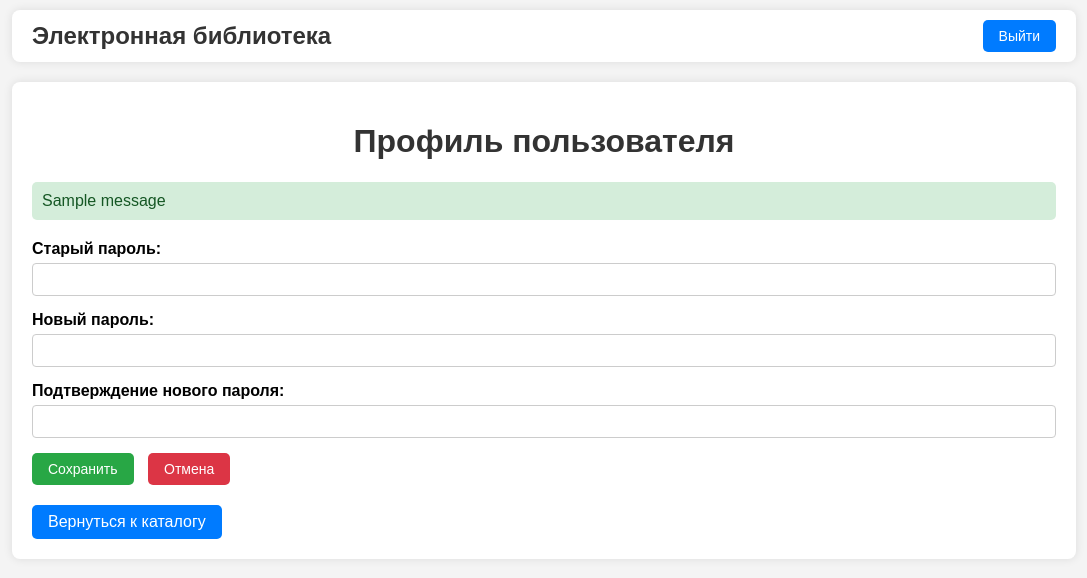
After one commit to betemich/echoserver, a Django app: page /profile/lervqq/?change_password=true in a window 1280 px wide. The commit adds this page. Shown: the top 578 px of the page, without its empty margins (96-1183 px from the left). Run offline with Django 5.2, Linux system fonts and the light colour scheme; a user stored in the database is signed in; data comes from the database, SQL or seed files in the repository; tables that the repository leaves empty hold one stand-in row (values such as "Sample post"); one stand-in notice (Sample message) is shown.

Commit message:
change password in progress

```diff
--- a/echoserver/echo/forms.py
+++ b/echoserver/echo/forms.py
@@ -26,6 +26,12 @@ class RegistrationForm(forms.ModelForm):
             raise forms.ValidationError("Логин занят")
         return login
 
+    def clean_mail(self):
+        mail = self.cleaned_data['mail']
+        if User.objects.filter(mail=mail).exists():
+            raise forms.ValidationError("Почта уже зарегистрирована")
+        return mail
+
     def clean(self):
         cleaned_data = super().clean()
         password = cleaned_data.get('password')
@@ -33,3 +39,29 @@ class RegistrationForm(forms.ModelForm):
         if password and confirm_password and password != confirm_password:
             raise forms.ValidationError("Пароли не совпадают")
         return cleaned_data
+
+class ChangeProfileForm(forms.ModelForm):
+    class Meta:
+        model = User
+        fields = ['login', 'mail', 'user_name']
+
+    def clean_mail(self):
+        mail = self.cleaned_data['mail']
+        if User.objects.filter(mail=mail).exists():
+            raise forms.ValidationError("Почта уже зарегистрирована")
+        return mail
+
+class ChangePasswordForm(forms.ModelForm):
+    new_password = forms.CharField(widget=forms.PasswordInput())
+    confirm_password = forms.CharField(widget=forms.PasswordInput())
+    class Meta:
+        model = User
+        fields = ['password']
+
+    def clean():
+        cleaned_data = super().clean()
+        new_password = cleaned_data.get('new_password')
+        confirm_password = cleaned_data.get('confirm_password')
+        if new_password and confirm_password and new_password != confirm_password:
+            raise forms.ValidationError("Пароли не совпадают")
+        return cleaned_data
--- a/echoserver/echo/models.py
+++ b/echoserver/echo/models.py
@@ -21,7 +21,7 @@ class Book(models.Model):
         return self.title
 
 class User(AbstractBaseUser, PermissionsMixin):
-    login = models.CharField(max_length=100, primary_key=True)
+    login = models.CharField(max_length=100, unique=True)
     password = models.CharField(max_length=256)
     mail = models.CharField(max_length=100)
     user_name = models.CharField(max_length=100)
--- /dev/null
+++ b/echoserver/echo/templates/books/profile.html
@@ -0,0 +1,287 @@
+<!DOCTYPE html>
+<html lang="ru">
+<head>
+    <meta charset="UTF-8">
+    <meta name="viewport" content="width=device-width, initial-scale=1.0">
+    <title>Профиль пользователя - Электронная библиотека</title>
+    <style>
+        body {
+            font-family: Arial, sans-serif;
+            background-color: #f4f4f4;
+            margin: 0;
+            padding: 0;
+        }
+        .header {
+            width: 80%;
+            margin: 0 auto;
+            padding: 10px 20px;
+            display: flex;
+            justify-content: space-between;
+            align-items: center;
+            background-color: #fff;
+            box-shadow: 0 0 10px rgba(0, 0, 0, 0.1);
+            border-radius: 8px;
+            margin-top: 10px;
+        }
+        .header h1 {
+            margin: 0;
+            font-size: 1.5em;
+            color: #333;
+        }
+        .auth-links {
+            display: flex;
+            gap: 10px;
+        }
+        .auth-links a {
+            padding: 8px 16px;
+            text-decoration: none;
+            border-radius: 5px;
+            font-size: 14px;
+            transition: background-color 0.3s ease;
+        }
+        .auth-links .login-link {
+            background-color: #007bff;
+            color: #fff;
+        }
+        .auth-links .login-link:hover {
+            background-color: #0056b3;
+        }
+        .container {
+            width: 80%;
+            margin: 0 auto;
+            padding: 20px;
+            background-color: #fff;
+            box-shadow: 0 0 10px rgba(0, 0, 0, 0.1);
+            border-radius: 8px;
+            margin-top: 20px;
+        }
+        h1 {
+            text-align: center;
+            color: #333;
+        }
+        .profile-info {
+            margin-top: 20px;
+        }
+        .profile-info p {
+            font-size: 16px;
+            color: #333;
+            margin: 10px 0;
+        }
+        .edit-form, .password-form {
+            margin-top: 20px;
+        }
+        .form-group {
+            margin-bottom: 15px;
+        }
+        .form-group label {
+            display: block;
+            margin-bottom: 5px;
+            font-weight: bold;
+        }
+        .form-group input {
+            width: 100%;
+            padding: 8px;
+            box-sizing: border-box;
+            border: 1px solid #ccc;
+            border-radius: 4px;
+        }
+        .form-group input:focus {
+            border-color: #28a745;
+            outline: none;
+        }
+        .error-message {
+            color: #dc3545;
+            font-size: 14px;
+            margin-top: 5px;
+        }
+        .btn {
+            display: inline-block;
+            padding: 8px 16px;
+            text-decoration: none;
+            border-radius: 5px;
+            font-size: 14px;
+            transition: background-color 0.3s ease;
+            border: none;
+            cursor: pointer;
+        }
+        .btn-edit {
+            background-color: #ffc107;
+            color: #fff;
+        }
+        .btn-edit:hover {
+            background-color: #e0a800;
+        }
+        .btn-change-password {
+            background-color: #17a2b8;
+            color: #fff;
+            margin-left: 10px;
+        }
+        .btn-change-password:hover {
+            background-color: #138496;
+        }
+        .btn-save {
+            background-color: #28a745;
+            color: #fff;
+        }
+        .btn-save:hover {
+            background-color: #218838;
+        }
+        .btn-cancel {
+            background-color: #dc3545;
+            color: #fff;
+            margin-left: 10px;
+        }
+        .btn-cancel:hover {
+            background-color: #c82333;
+        }
+        .back-link {
+            display: inline-block;
+            padding: 8px 16px;
+            background-color: #007bff;
+            color: #fff;
+            text-decoration: none;
+            border-radius: 5px;
+            margin-top: 20px;
+        }
+        .back-link:hover {
+            background-color: #0056b3;
+        }
+        .messages {
+            margin-bottom: 20px;
+        }
+        .message {
+            padding: 10px;
+            border-radius: 5px;
+        }
+        .message.success {
+            background-color: #d4edda;
+            color: #155724;
+        }
+        .message.warning {
+            background-color: #fff3cd;
+            color: #856404;
+        }
+    </style>
+</head>
+<body>
+    <div class="header">
+        <h1>Электронная библиотека</h1>
+        <div class="auth-links">
+            <a href="{% url 'logout' %}" class="login-link">Выйти</a>
+        </div>
+    </div>
+    <div class="container">
+        <h1>Профиль пользователя</h1>
+
+        {% if messages %}
+            <div class="messages">
+                {% for message in messages %}
+                    <p class="message {{ message.tags }}">{{ message }}</p>
+                {% endfor %}
+            </div>
+        {% endif %}
+
+        <div class="profile-info">
+            {% if edit_mode %}
+                <form method="POST" class="edit-form">
+                    {% csrf_token %}
+                    <input type="hidden" name="edit_profile" value="true">
+                    <div class="form-group">
+                        <label for="login">Логин:</label>
+                        <input type="text" id="login" name="login" value="{{ form.login.value|default_if_none:'' }}">
+                        {% if form.login.errors %}
+                            <div class="error-message">
+                                {% for error in form.login.errors %}
+                                    <p>{{ error }}</p>
+                                {% endfor %}
+                            </div>
+                        {% endif %}
+                    </div>
+                    <div class="form-group">
+                        <label for="user_name">Имя:</label>
+                        <input type="text" id="user_name" name="user_name" value="{{ form.user_name.value|default_if_none:'' }}">
+                        {% if form.user_name.errors %}
+                            <div class="error-message">
+                                {% for error in form.user_name.errors %}
+                                    <p>{{ error }}</p>
+                                {% endfor %}
+                            </div>
+                        {% endif %}
+                    </div>
+                    <div class="form-group">
+                        <label for="mail">Email:</label>
+                        <input type="email" id="mail" name="mail" value="{{ form.mail.value|default_if_none:'' }}">
+                        {% if form.mail.errors %}
+                            <div class="error-message">
+                                {% for error in form.mail.errors %}
+                                    <p>{{ error }}</p>
+                                {% endfor %}
+                            </div>
+                        {% endif %}
+                    </div>
+                    <button type="submit" class="btn btn-save">Сохранить</button>
+                    <a href="{% url 'profile' user.login %}" class="btn btn-cancel">Отмена</a>
+                </form>
+            {% elif change_password_mode %}
+                <form method="POST" class="password-form">
+                    {% csrf_token %}
+                    <input type="hidden" name="change_password" value="true">
+                    <div class="form-group">
+                        <label for="old_password">Старый пароль:</label>
+                        <input type="password" id="old_password" name="old_password">
+                        {% if password_form.old_password.errors %}
+                            <div class="error-message">
+                                {% for error in password_form.old_password.errors %}
+                                    <p>{{ error }}</p>
+                                {% endfor %}
+                            </div>
+                        {% endif %}
+                    </div>
+                    <div class="form-group">
+                        <label for="new_password">Новый пароль:</label>
+                        <input type="password" id="new_password" name="new_password">
+                        {% if password_form.new_password.errors %}
+                            <div class="error-message">
+                                {% for error in password_form.new_password.errors %}
+                                    <p>{{ error }}</p>
+                                {% endfor %}
+                            </div>
+                        {% endif %}
+                    </div>
+                    <div class="form-group">
+                        <label for="confirm_new_password">Подтверждение нового пароля:</label>
+                        <input type="password" id="confirm_new_password" name="confirm_new_password">
+                        {% if password_form.confirm_new_password.errors %}
+                            <div class="error-message">
+                                {% for error in password_form.confirm_new_password.errors %}
+                                    <p>{{ error }}</p>
+                                {% endfor %}
+                            </div>
+                        {% endif %}
+                    </div>
+                    {% if password_form.non_field_errors %}
+                        <div class="error-message">
+                            {% for error in password_form.non_field_errors %}
+                                <p>{{ error }}</p>
+                            {% endfor %}
+                        </div>
+                    {% endif %}
+                    <button type="submit" class="btn btn-save">Сохранить</button>
+                    <a href="{% url 'profile' user.login %}" class="btn btn-cancel">Отмена</a>
+                </form>
+            {% else %}
+                <p><strong>Логин:</strong> {{ user.login }}</p>
+                <p><strong>Имя:</strong> {{ user.user_name }}</p>
+                <p><strong>Email:</strong> {{ user.mail }}</p>
+                <p><strong>Роль:</strong> {{ user.user_role }}</p>
+                {% if request.user.login == user.login %}
+                    <a href="{% url 'profile' user.login %}?edit=true" class="btn btn-edit">Редактировать</a>
+                    <a href="{% url 'profile' user.login %}?change_password=true" class="btn btn-change-password">Сменить пароль</a>
+                {% endif %}
+            {% endif %}
+        </div>
+
+        <a href="{% url 'book_list' %}" class="back-link">Вернуться к каталогу</a>
+    </div>
+</body>
+</html>
--- a/echoserver/echo/urls.py
+++ b/echoserver/echo/urls.py
@@ -9,5 +9,6 @@ urlpatterns = [
     path('delete/<int:pk>/', views.book_delete, name='book_delete'),
     path('register/', views.registration, name='registration'),
     path('login/', views.logn, name='login'),
-    path('logout/', views.lgout, name='logout')
+    path('logout/', views.lgout, name='logout'),
+    path('profile/<str:login>/', views.profile, name='profile')
 ]
--- a/echoserver/echo/views.py
+++ b/echoserver/echo/views.py
@@ -4,10 +4,12 @@ from django.core.paginator import Paginator
 from .models import Book
 from .models import User
 from django.contrib.auth import authenticate, login, logout
+from django.contrib.auth.decorators import login_required
+from django.contrib import messages
 from .forms import BookForm
-from .forms import UserForm
+from .forms import ChangeProfileForm
 from .forms import RegistrationForm
-from django.contrib.auth.hashers import make_password
+from .forms import ChangePasswordForm
 
 def book_list(request):
     books = Book.objects.all().order_by('title')
@@ -19,7 +21,7 @@ def book_list(request):
         'user': request.user
     })
 
-
+@login_required
 def book_create(request):
     if request.method == 'POST':
         form = BookForm(request.POST)
@@ -30,7 +32,12 @@ def book_create(request):
         form = BookForm()
     return render(request, 'books/book_create.html', {'form': form})
 
+@login_required
 def book_update(request, pk):
+    if request.user.user_role == "user":
+        messages.error(request, "Доступ к обновлению книг запрещен")
+        return redirect('book_list')
+
     book = get_object_or_404(Book, pk=pk)
     if request.method == 'POST':
         form = BookForm(request.POST, instance=book)
@@ -41,7 +48,12 @@ def book_update(request, pk):
         form = BookForm(instance=book)
     return render(request, 'books/book_update.html', {'form': form})
 
+@login_required
 def book_delete(request, pk):
+    if request.user.user_role == "user":
+        messages.error(request, "Доступ к удалению книг запрещен")
+        return redirect('book_list')
+
     book = get_object_or_404(Book, pk=pk)
     if request.method == 'POST':
         book.delete()
@@ -78,3 +90,32 @@ def logn(request):
 def lgout(request):
     logout(request)
     return redirect('book_list')
+
+@login_required
+def profile(request, login):
+    user = get_object_or_404(User, login=login)
+
+    edit_mode = request.GET.get('edit')
+    change_password_mode = request.GET.get('change_password')
+    if request.method == 'POST' and edit_mode == 'true':
+        user_form = ChangeProfileForm(request.POST, instance=user)
+        if user_form.is_valid():
+            user_form.save()
+            messages.success("Профиль успешно обновлен")
+            return redirect('profile', login=request.user.login)
+    else:
+        user_form = ChangeProfileForm(instance=user)
+
+    if request.method == 'POST' and change_password_mode == 'true':
+        pass_form = ChangePasswordForm(user, request.POST)
+
+    if request.user.user_role != 'admin' and user.login != request.user.login:
+        messages.warning("Вы можете просматривать только свой профиль")
+        return redirect('profile', login=request.user.login)
+
+    return render(request, 'books/profile.html', {
+        'user': user,
+        'form': user_form,
+        'edit_mode': edit_mode,
+        'change_password_mode': change_password_mode
+    })
--- a/echoserver/echoserver/settings.py
+++ b/echoserver/echoserver/settings.py
@@ -110,6 +110,8 @@ AUTHENTICATION_BACKENDS = [
 
 AUTH_USER_MODEL = 'echo.User'
 
+LOGIN_URL = 'login'
+
 # Internationalization
 # https://docs.djangoproject.com/en/5.1/topics/i18n/
 
```
Also changed, not shown: echoserver/echo/templates/books/book_list.html (+35 -0 lines).
